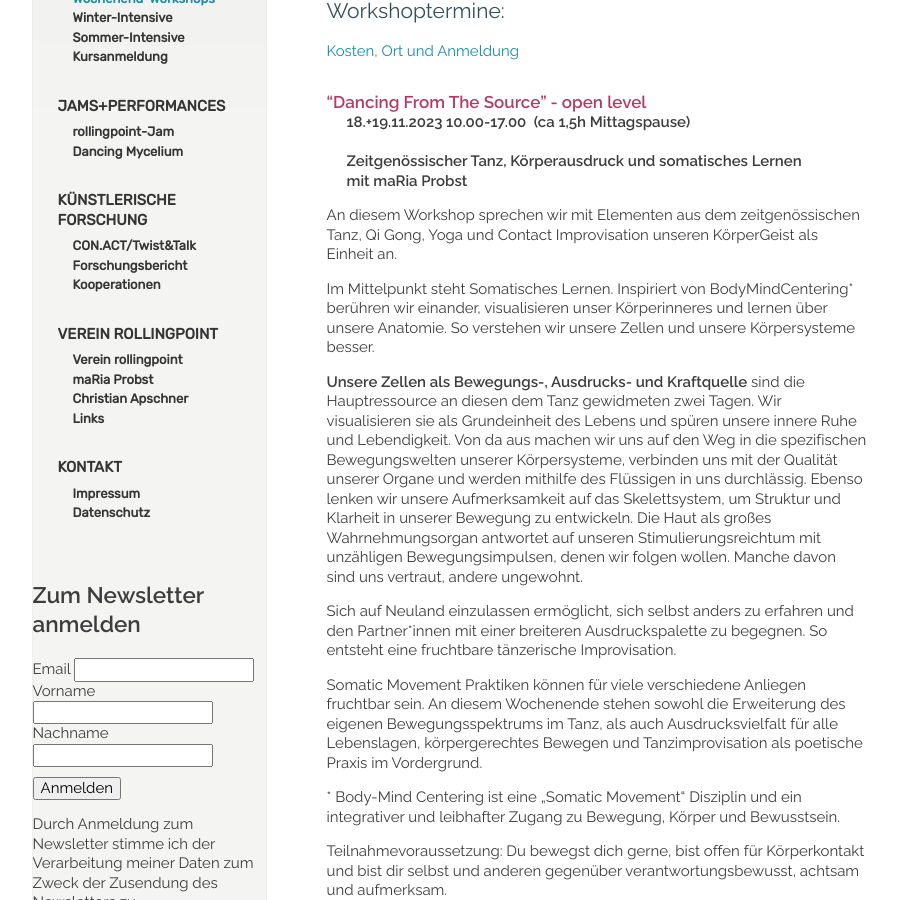
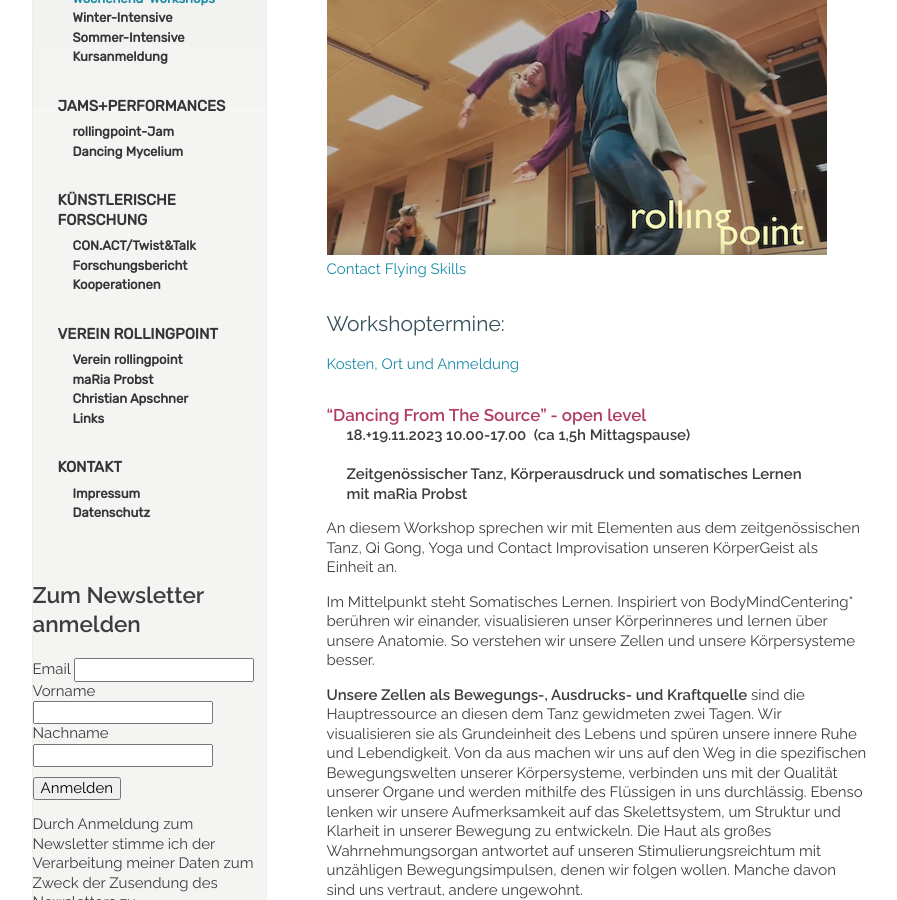
Before and after one commit to manulari/rollingpointat, a Jekyll site: the page built from _pages_de/workshops.md, in a window 1280 px wide and 900 px high, scrolled down 355 px. Shown: the whole window, without its empty margins (152-1049 px from the left). Built offline with Jekyll 4.4.1, drawn with Linux system fonts in a browser that asks for light colours; comment, search, counter and statistics services are not loaded.

Commit message:
Update page (de) “workshops”

```diff
--- a/_pages_de/workshops.md
+++ b/_pages_de/workshops.md
@@ -9,6 +9,10 @@ Fotocredits: He Shao Hui\
 **[18.+19.11.2023 "Dancing From The Source" Zeitgenössischer Tanz, Körperausdruck und somatisches Lernen mit maRia Probst](#source)**\
 \
 **[20.+21.1.2024 Contact Flying Skills (advanced) mit Christian Apschner und Lui Springer](#flying)**
+
+<div class="imglink"><a target="_blank" href="https://www.youtube.com/watch?v=6tbJKhYSShk"><img src="/assets/uploads/bildschirmfoto-2023-12-03-um-21.32.38.png" alt="" /><div>Contact Flying Skills</div></a></div>
+
+
 
 ## Workshoptermine:
 
```
Also changed, not shown: assets/uploads/bildschirmfoto-2023-12-03-um-21.32.38.png (added).
